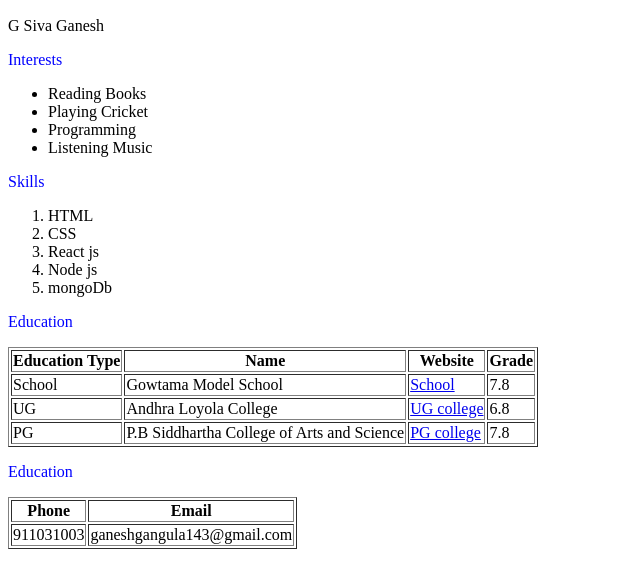
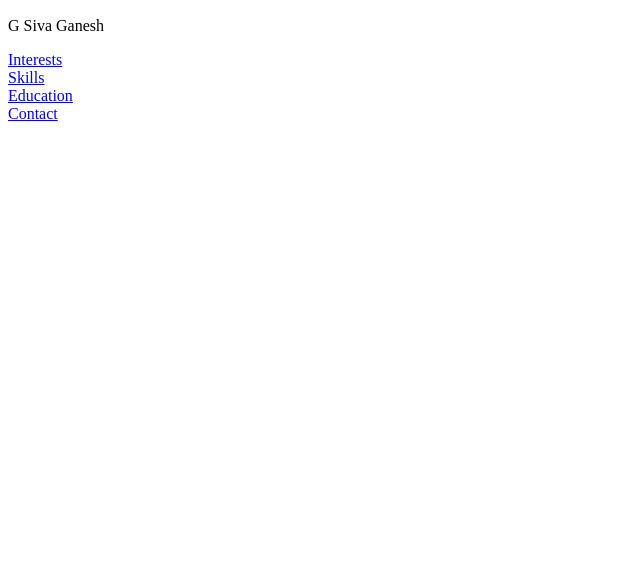
Before and after one commit to GaneshWebDev/assignment1, a plain HTML site: page index.html in a window 1280 px wide. Shown: the part 183-768 px from the top of the page, without its empty margins (0-640 px from the left). Drawn offline with Linux system fonts and the light colour scheme.

Commit message:
second commit

```diff
--- a/index.html
+++ b/index.html
@@ -10,59 +10,12 @@
     <h1>RESUME</h1>
     <img src="WhatsApp Image 2022-02-01 at 09.53.34.jpeg" height="100px" width="100px"/>
     <p>G Siva Ganesh</p>
-    <p style="color: blue;">Interests</p>
-    <ul>
-        <li>Reading Books</li>
-        <li>Playing Cricket</li>
-        <li>Programming</li>
-        <li>Listening Music</li>
-    </ul>
-    <p style="color: blue;">Skills</p>
-    <ol>
-        <li>HTML</li>
-        <li>CSS</li>
-        <li>React js</li>
-        <li>Node js</li>
-        <li>mongoDb</li>
+    <a href="interset.html">Interests</a><br>
 
-    </ol>
-    <p style="color: blue;">Education</p>
-    <table border=1>
-        <tr>
-            <th>Education Type</th>
-            <th>Name</th>
-            <th>Website</th>
-            <th>Grade</th>
-        </tr>
-        <tr>
-            <td>School</td>
-            <td>Gowtama Model School</td>
-            <td><a href="https://www.facebook.com/srigowtamaschool/">School</a></td>
-            <td>7.8</td>
-        </tr>
-        <tr>
-            <td>UG</td>
-            <td>Andhra Loyola College</td>
-            <td><a href="https://www.andhraloyolacollege.ac.in/">UG college</a></td>
-            <td>6.8</td>
-        </tr>
-        <tr>
-            <td>PG</td>
-            <td>P.B Siddhartha College of Arts and Science</td>
-            <td><a href="http://pbsiddhartha.ac.in/">PG college</a></td>
-            <td>7.8</td>
-        </tr>
-    </table>
-    <p style="color: blue;">Education</p>
-    <table border="1">
-        <tr>
-            <th>Phone</th>
-            <th>Email</th>
-        </tr>
-        <tr>
-            <td>911031003</td>
-            <td>ganeshgangula143@gmail.com</td>
-        </tr>
-    </table>
+    <a href="skills.html">Skills</a><br>
+    <a href="education.html">Education</a><br>
+    <a href="contact.html">Contact</a>
+
+
 </body>
 </html>
```
Also changed, not shown: contact.html (added, +21 -0 lines), education.html (added, +37 -0 lines), interset.html (added, +17 -0 lines), skills.html (added, +19 -0 lines).
